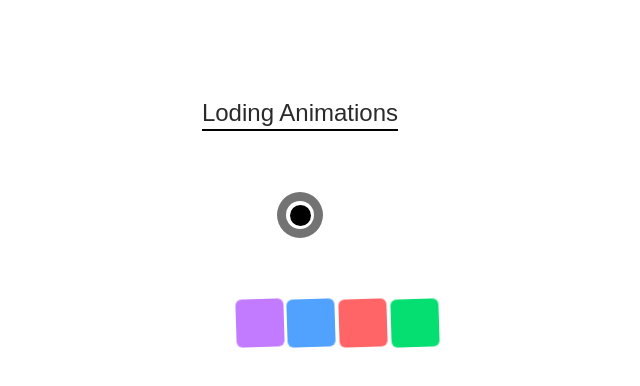
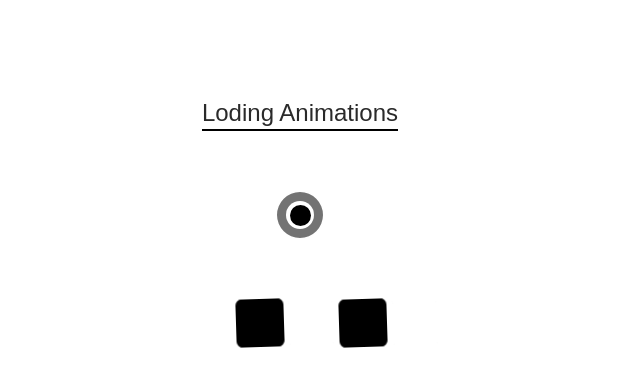
Before and after one commit to ariankheradmand/GSAP-Practice, a Next.js app: page / in a window 1280 px wide. Shown: the part 883-1269 px from the top of the page, without its empty margins (340-980 px from the left). Built offline with nearby package versions, Linux system fonts and the light colour scheme.

Commit message:
improve the cube animation

```diff
--- a/components/Loading.js
+++ b/components/Loading.js
@@ -46,7 +46,7 @@ function Loading() {
             })
     }, [])
     useEffect(() => {
-        gsap.fromTo(".firstCube" , {
+        gsap.fromTo(".firstCube", {
             left: 0,
         }, {
             left: 204,
@@ -56,7 +56,7 @@ function Loading() {
             repeat: -1,
             ease: "circ"
         })
-        gsap.fromTo(".secondCube" , {
+        gsap.fromTo(".secondCube", {
             left: 0,
         }, {
             left: 152,
@@ -66,7 +66,7 @@ function Loading() {
             repeat: -1,
             ease: "circ"
         })
-        gsap.fromTo(".thirdCube" , {
+        gsap.fromTo(".thirdCube", {
             left: 0,
         }, {
             left: 100,
@@ -76,7 +76,7 @@ function Loading() {
             repeat: -1,
             ease: "circ"
         })
-        gsap.fromTo(".forthCube" , {
+        gsap.fromTo(".forthCube", {
             left: 0,
         }, {
             left: 48,
@@ -85,6 +85,17 @@ function Loading() {
             yoyo: true,
             repeat: -1,
             ease: "circ"
+        })
+        gsap.fromTo(".innerCube" , {
+            width: 12,
+            height: 12,
+        } , {
+            duration: 2,
+            yoyo: true,
+            repeat: -1,
+            width: 48,
+            height: 48,
+            ease: "sine"
         })
     }, [])
 
@@ -100,10 +111,18 @@ function Loading() {
             </div>
             <div>
                 <div className=' relative w-56 h-56'>
-                    <div className='w-12 h-12 bg-green-400  absolute left-30 rounded-md firstCube'></div>
-                    <div className='w-12 h-12 bg-red-400 absolute left-30 rounded-md secondCube'></div>
-                    <div className='w-12 h-12 bg-blue-400 absolute left-30 rounded-md thirdCube'></div>
-                    <div className='w-12 h-12 bg-purple-400 absolute left-30 rounded-md forthCube'></div>
+                    <div className='w-12 h-12 bg-black  absolute left-30 rounded-md firstCube border-2 border-white flex items-center justify-center'>
+                        <div className='w-6 h-6 bg-white rounded-sm innerCube' ></div>
+                    </div>
+                    <div className='w-12 h-12 bg-white absolute left-30 rounded-md secondCube border-2 border-black  flex items-center justify-center'>
+                        <div className='w-6 h-6 bg-black rounded-sm innerCube' ></div>
+                    </div>
+                    <div className='w-12 h-12 bg-black absolute left-30 rounded-md thirdCube border-2 border-white  flex items-center justify-center'>
+                        <div className='w-6 h-6 bg-white rounded-sm innerCube' ></div>
+                    </div>
+                    <div className='w-12 h-12 bg-white absolute left-30 rounded-md forthCube border-2 border-black  flex items-center justify-center'>
+                        <div className='w-6 h-6 bg-black rounded-sm innerCube' ></div>
+                    </div>
                 </div>
             </div>
         </div>
```
Lines whose indentation alone changed are shown as unchanged.
